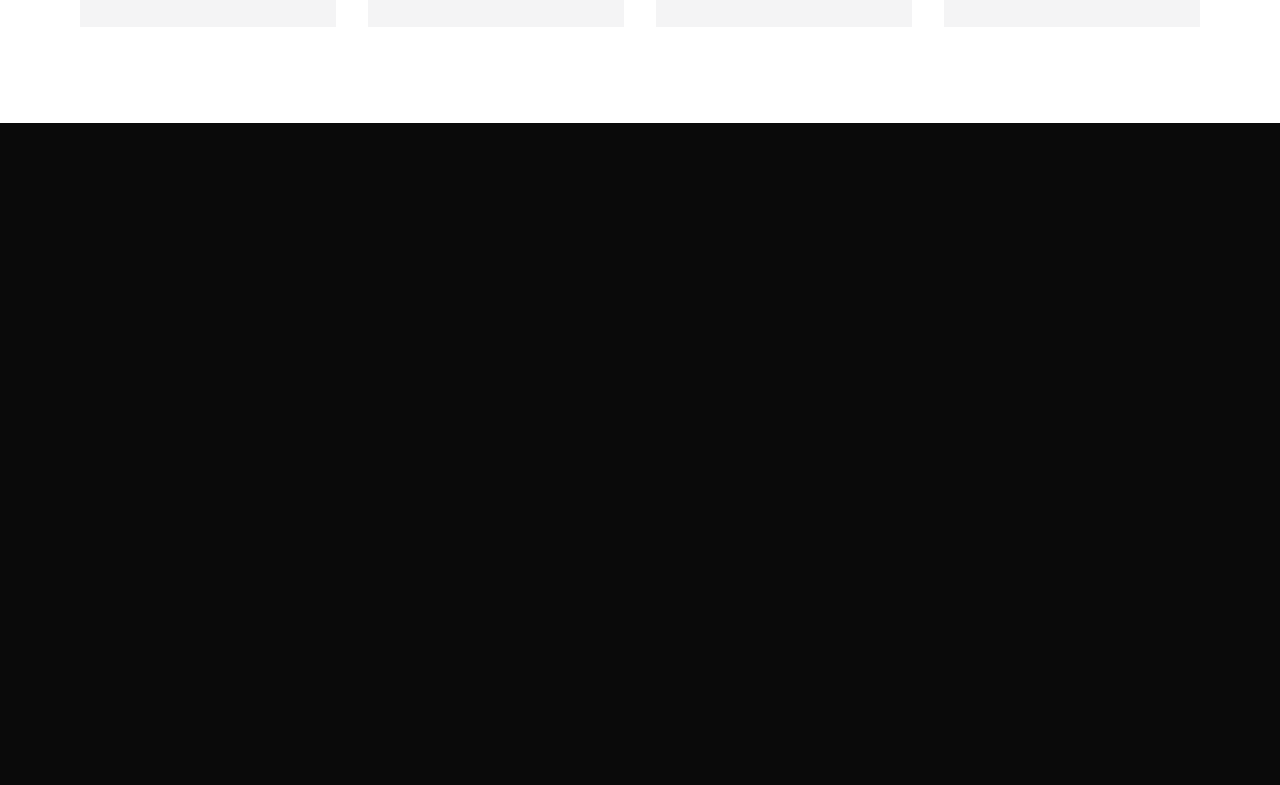
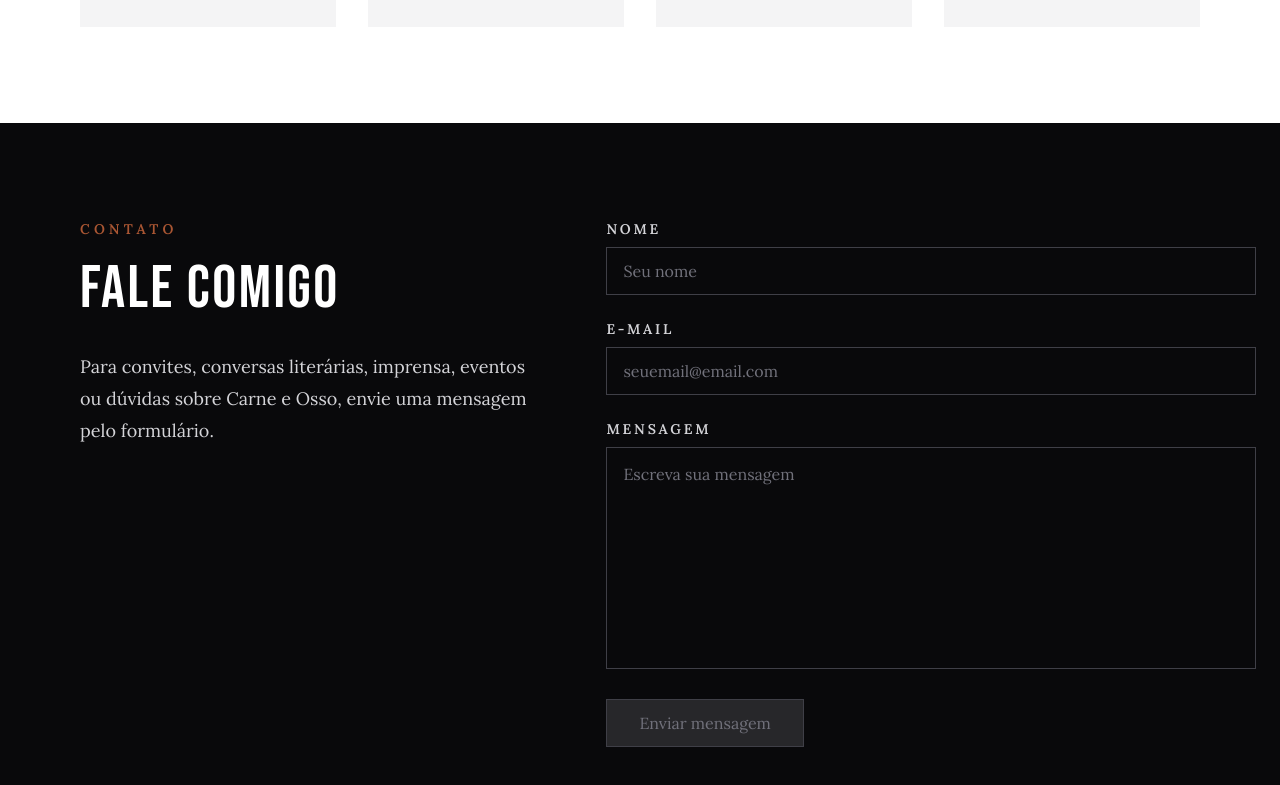
Before and after one commit to jenesisokorie/chiakomas, a Next.js app: page / in a window 1280 px wide. Shown: the part 2170-2955 px from the top of the page. Before the commit the page ends 2293 px from the top, so only its background shows below. Built offline with nearby package versions, Linux system fonts and the light colour scheme.

Commit message:
✨ feat: build Contact section with form validation

```diff
--- a/package.json
+++ b/package.json
@@ -19,7 +19,7 @@
     "next": "16.2.7",
     "react": "19.2.4",
     "react-dom": "19.2.4",
-    "react-hook-form": "^7.77.0",
+    "react-hook-form": "^7.78.0",
     "zod": "^4.4.3"
   },
   "devDependencies": {
--- a/src/app/page.tsx
+++ b/src/app/page.tsx
@@ -1,4 +1,5 @@
 import { About } from '@/components/sections/About'
+import { Contact } from '@/components/sections/Contact'
 import { Hero } from '@/components/sections/Hero'
 import { Stories } from '@/components/sections/Stories'
 
@@ -8,6 +9,7 @@ export default function Home(): React.JSX.Element {
       <Hero />
       <About />
       <Stories />
+      <Contact />
     </main>
   )
 }
--- /dev/null
+++ b/src/components/sections/Contact.tsx
@@ -0,0 +1,164 @@
+'use client'
+
+import { Container } from '@/components/layout/Container'
+import { contactSchema, type ContactFormData } from '@/lib/schemas'
+import { zodResolver } from '@hookform/resolvers/zod'
+import { useState } from 'react'
+import { useForm } from 'react-hook-form'
+
+const contactEmail = 'thiagocabralcorreia@gmail.com'
+
+export function Contact(): React.JSX.Element {
+  const [isSuccess, setIsSuccess] = useState(false)
+
+  const {
+    register,
+    handleSubmit,
+    reset,
+    formState: { errors, isSubmitting, isValid },
+  } = useForm<ContactFormData>({
+    resolver: zodResolver(contactSchema),
+    mode: 'onChange',
+    defaultValues: {
+      name: '',
+      email: '',
+      message: '',
+    },
+  })
+
+  const onSubmit = async (_data: ContactFormData): Promise<void> => {
+    setIsSuccess(false)
+
+    await new Promise((resolve) => setTimeout(resolve, 1200))
+
+    reset()
+    setIsSuccess(true)
+  }
+
+  return (
+    <section
+      id="contato"
+      className="scroll-mt-20 bg-zinc-950 py-24 text-zinc-100"
+    >
+      <Container>
+        <div className="grid grid-cols-1 gap-14 lg:grid-cols-[42%_58%]">
+          <div>
+            <p className="mb-5 font-body text-sm font-semibold uppercase tracking-[0.3em] text-[#A95633]">
+              Contato
+            </p>
+
+            <h2 className="font-heading text-5xl leading-none tracking-[0.04em] text-white sm:text-6xl">
+              FALE COMIGO
+            </h2>
+
+            <p className="mt-8 max-w-md font-body text-lg leading-8 text-zinc-300">
+              Para convites, conversas literárias, imprensa, eventos ou dúvidas
+              sobre Carne e Osso, envie uma mensagem pelo formulário.
+            </p>
+
+            {/* <p className="mt-8 font-body text-base text-zinc-400">
+              Ou escreva diretamente para{' '}
+              <a
+                href={`mailto:${contactEmail}`}
+                className="text-zinc-100 underline decoration-[#A95633] underline-offset-4 transition-colors hover:text-[#A95633]"
+              >
+                {contactEmail}
+              </a>
+              .
+            </p> */}
+          </div>
+
+          <form
+            onSubmit={handleSubmit(onSubmit)}
+            className="space-y-6"
+            noValidate
+          >
+            <div>
+              <label
+                htmlFor="name"
+                className="mb-2 block font-body text-sm font-semibold uppercase tracking-[0.2em] text-zinc-300"
+              >
+                Nome
+              </label>
+
+              <input
+                id="name"
+                type="text"
+                {...register('name')}
+                className="h-12 w-full border border-zinc-700 bg-transparent px-4 font-body text-base text-white outline-none transition-colors placeholder:text-zinc-500 focus:border-[#A95633]"
+                placeholder="Seu nome"
+              />
+
+              {errors.name && (
+                <p className="mt-2 font-body text-sm text-[#D4A373]">
+                  {errors.name.message}
+                </p>
+              )}
+            </div>
+
+            <div>
+              <label
+                htmlFor="email"
+                className="mb-2 block font-body text-sm font-semibold uppercase tracking-[0.2em] text-zinc-300"
+              >
+                E-mail
+              </label>
+
+              <input
+                id="email"
+                type="email"
+                {...register('email')}
+                className="h-12 w-full border border-zinc-700 bg-transparent px-4 font-body text-base text-white outline-none transition-colors placeholder:text-zinc-500 focus:border-[#A95633]"
+                placeholder="seuemail@email.com"
+              />
+
+              {errors.email && (
+                <p className="mt-2 font-body text-sm text-[#D4A373]">
+                  {errors.email.message}
+                </p>
+              )}
+            </div>
+
+            <div>
+              <label
+                htmlFor="message"
+                className="mb-2 block font-body text-sm font-semibold uppercase tracking-[0.2em] text-zinc-300"
+              >
+                Mensagem
+              </label>
+
+              <textarea
+                id="message"
+                rows={7}
+                {...register('message')}
+                className="w-full resize-none border border-zinc-700 bg-transparent px-4 py-3 font-body text-base leading-7 text-white outline-none transition-colors placeholder:text-zinc-500 focus:border-[#A95633]"
+                placeholder="Escreva sua mensagem"
+              />
+
+              {errors.message && (
+                <p className="mt-2 font-body text-sm text-[#D4A373]">
+                  {errors.message.message}
+                </p>
+              )}
+            </div>
+
+            <button
+              type="submit"
+              disabled={isSubmitting || !isValid}
+              className="inline-flex h-12 w-full items-center justify-center border border-white bg-white px-8 font-body text-base text-zinc-950 transition-colors hover:border-[#A95633] hover:bg-[#A95633] hover:text-white disabled:cursor-not-allowed disabled:border-zinc-700 disabled:bg-zinc-800 disabled:text-zinc-500 sm:w-auto"
+            >
+              {isSubmitting ? 'Enviando...' : 'Enviar mensagem'}
+            </button>
+
+            {isSuccess && (
+              <p className="font-body text-base text-zinc-300">
+                Mensagem enviada com sucesso. Em produção, este envio será
+                integrado ao Resend.
+              </p>
+            )}
+          </form>
+        </div>
+      </Container>
+    </section>
+  )
+}
--- /dev/null
+++ b/src/lib/schemas.ts
@@ -0,0 +1,9 @@
+import { z } from 'zod'
+
+export const contactSchema = z.object({
+  name: z.string().min(2, 'Nome deve ter ao menos 2 caracteres'),
+  email: z.string().email('E-mail inválido'),
+  message: z.string().min(10, 'Mensagem deve ter ao menos 10 caracteres'),
+})
+
+export type ContactFormData = z.infer<typeof contactSchema>
```
Also changed, not shown: 1 other file (tests, documents, lock files or other folders).
